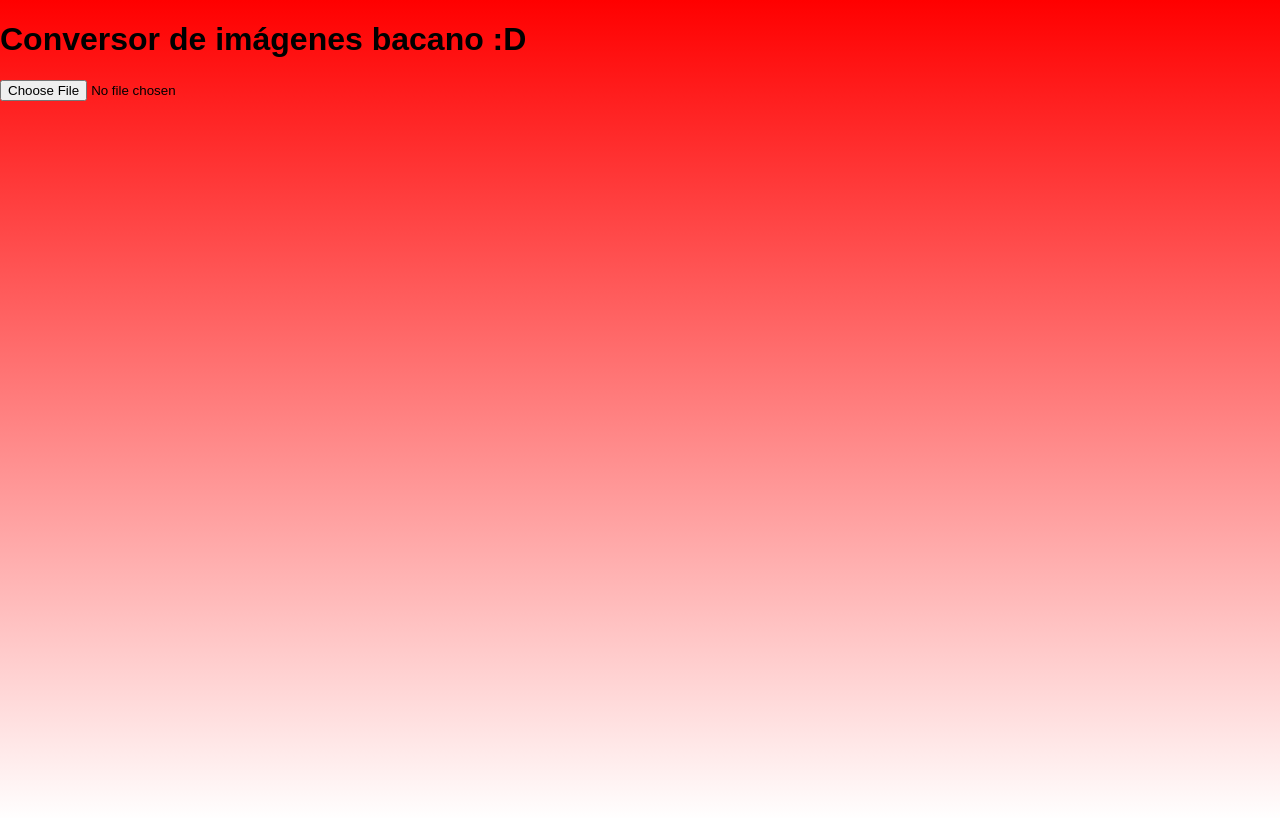
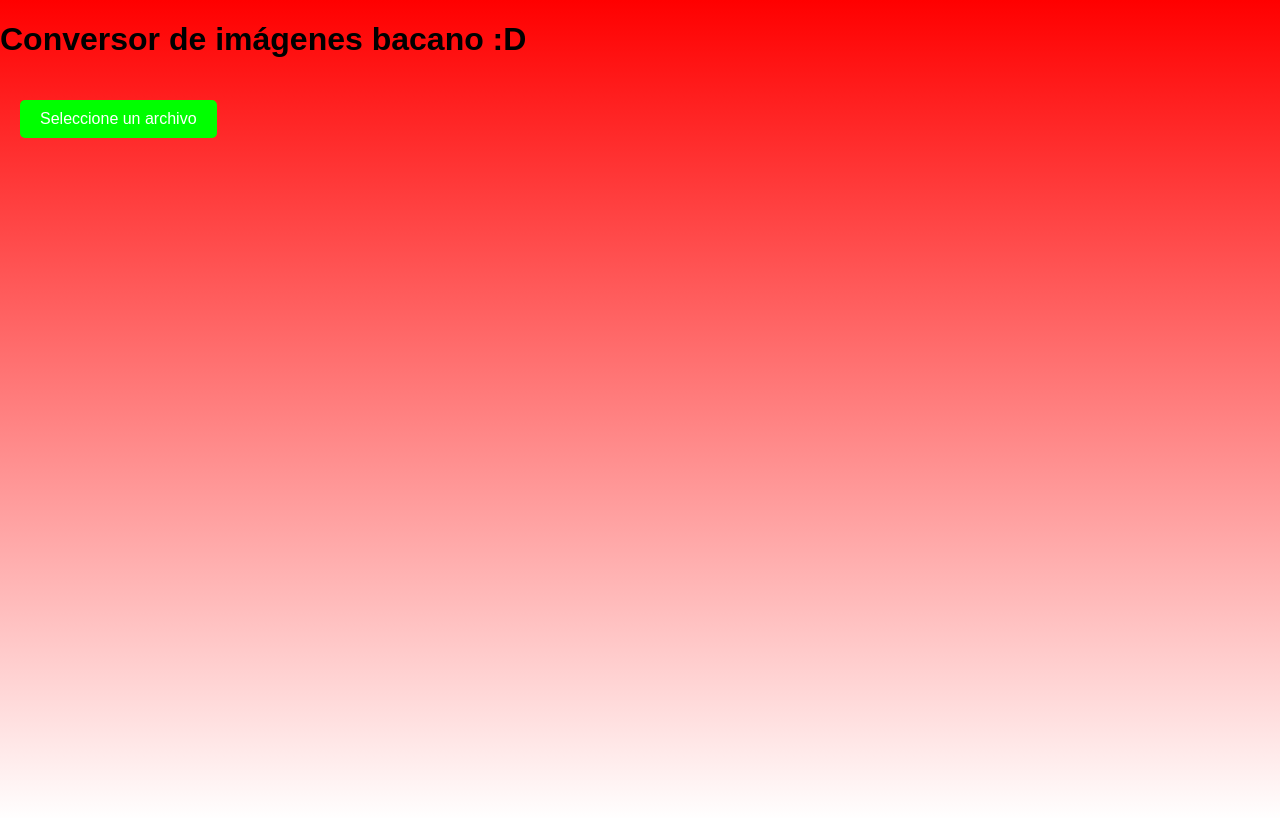
Before and after one commit to Skyningh/Taller_4, a Next.js app: page / in a window 1280 px wide. Shown: the top 818 px of the page. Built offline with nearby package versions, Linux system fonts and the light colour scheme.

Commit message:
puede ser

```diff
--- a/app/page.js
+++ b/app/page.js
@@ -27,10 +27,14 @@ export default function Home() {
     }
   };
 //me dio paja colocar lo del css (no tenia idea como)
+
   return (
     <div className="container">
       <h1>Conversor de imágenes bacano :D </h1>
-      <input type="file" accept="image/*" onChange={onFileChange} />
+        <label className="custom-file-upload">
+            <input id="file-upload" type="file" onChange={onFileChange} />
+            Seleccione un archivo
+        </label>
       {/*si ocurre un error en la subida del archivo, esta linea muestra un mensaje de error en rojo*/}
       {error && <p style={{ color: 'red' }}>{error}</p>}
       {/*si imageData tiene un valor ocurre lo siguiente */}
```
